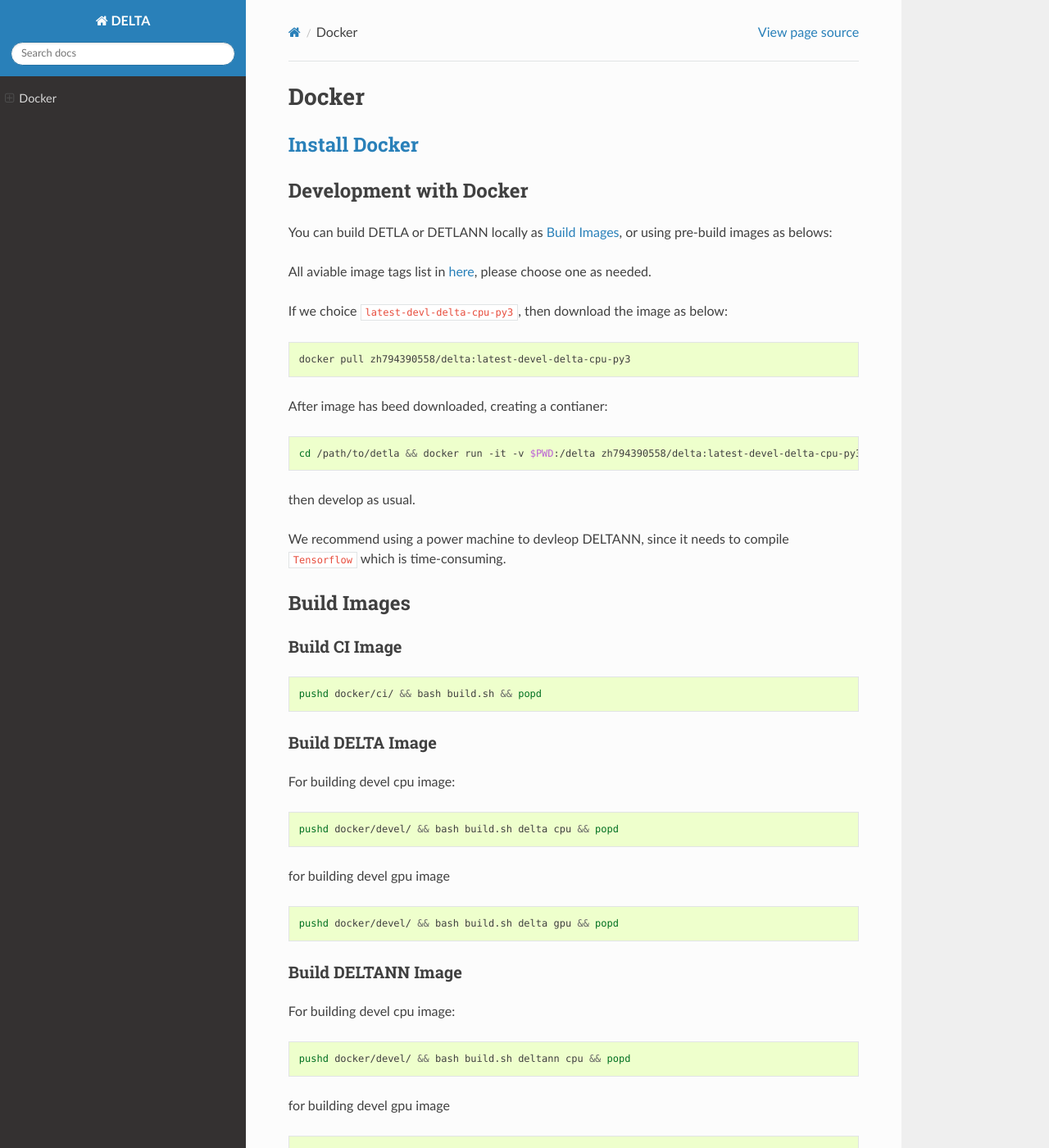
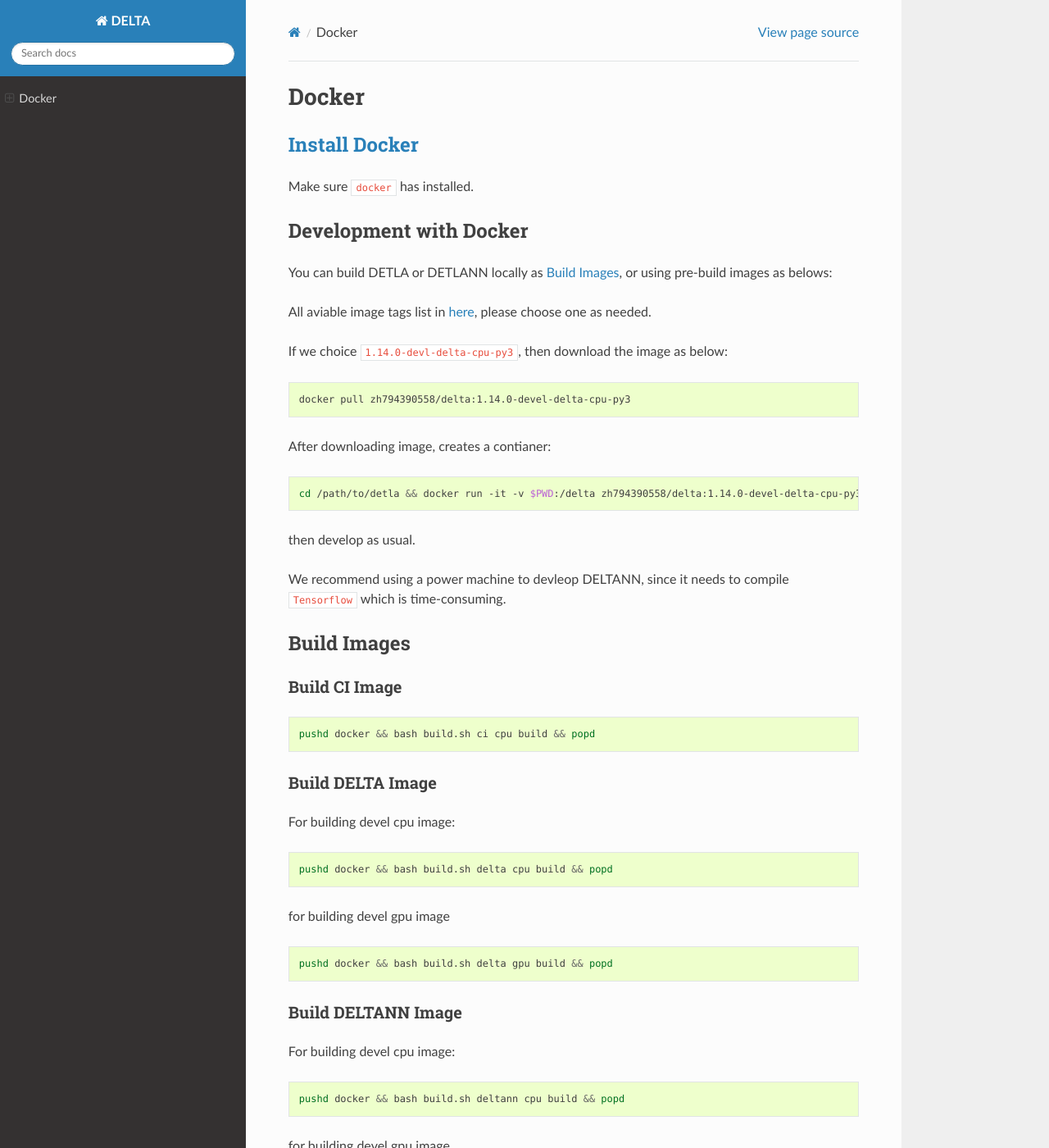
Before and after one commit to Delta-ML/delta, a Sphinx documentation site: the page built from docs/development/docker.md, in a window 1280 px wide and 1400 px high. Shown: the whole window at 82% size. Built offline with Sphinx 7.4.7 and the Read the Docs theme 2.0.0, drawn with Linux system fonts in a browser that asks for light colours; some of the changed text lies outside the part shown.

Commit message:
fix docker docs

````diff
--- a/docs/development/docker.md
+++ b/docs/development/docker.md
@@ -1,6 +1,8 @@
 # Docker
 
-## [Install Docker](https://docs.docker.com/docker-for-mac/install/)
+## [Install Docker](https://docs.docker.com/install/)
+
+Make sure `docker` has installed.
 
 ## Development with Docker
 
@@ -10,15 +12,15 @@
 All aviable image tags list in [here](https://cloud.docker.com/repository/docker/zh794390558/delta/tags),
 please choose one as needed.
 
-If we choice `latest-devl-delta-cpu-py3`, then download the image as below:
+If we choice `1.14.0-devl-delta-cpu-py3`, then download the image as below:
 ```bash
-docker pull zh794390558/delta:latest-devel-delta-cpu-py3
+docker pull zh794390558/delta:1.14.0-devel-delta-cpu-py3
 ```
 
-After image has beed downloaded, creating a contianer:
+After downloading image, creates a contianer:
 
 ```bash
-cd /path/to/detla && docker run -it -v $PWD:/delta zh794390558/delta:latest-devel-delta-cpu-py3 /bin/bash
+cd /path/to/detla && docker run -it -v $PWD:/delta zh794390558/delta:1.14.0-devel-delta-cpu-py3 /bin/bash
 ```
 
 then develop as usual.
@@ -32,29 +34,29 @@
 ### Build CI Image
 
 ```bash
-pushd docker/ci/ && bash build.sh && popd
+pushd docker && bash build.sh ci cpu build && popd
 ```
 
 ### Build DELTA Image
 
 For building devel cpu image:
 ```bash
-pushd docker/devel/ && bash build.sh delta cpu && popd
+pushd docker && bash build.sh delta cpu build && popd
 ```
 for building devel gpu image
 
 ```bash
-pushd docker/devel/ && bash build.sh delta gpu && popd
+pushd docker && bash build.sh delta gpu build && popd
 ```
 
 ### Build DELTANN Image
 
 For building devel cpu image:
 ```bash
-pushd docker/devel/ && bash build.sh deltann cpu && popd
+pushd docker && bash build.sh deltann cpu build && popd
 ```
 for building devel gpu image
 
 ```bash
-pushd docker/devel/ && bash build.sh deltann gpu && popd
+pushd docker && bash build.sh deltann gpu build && popd
 ```
````
Also changed, not shown: docs/installation/using_docker.md (+8 -2 lines), 1 other file.
